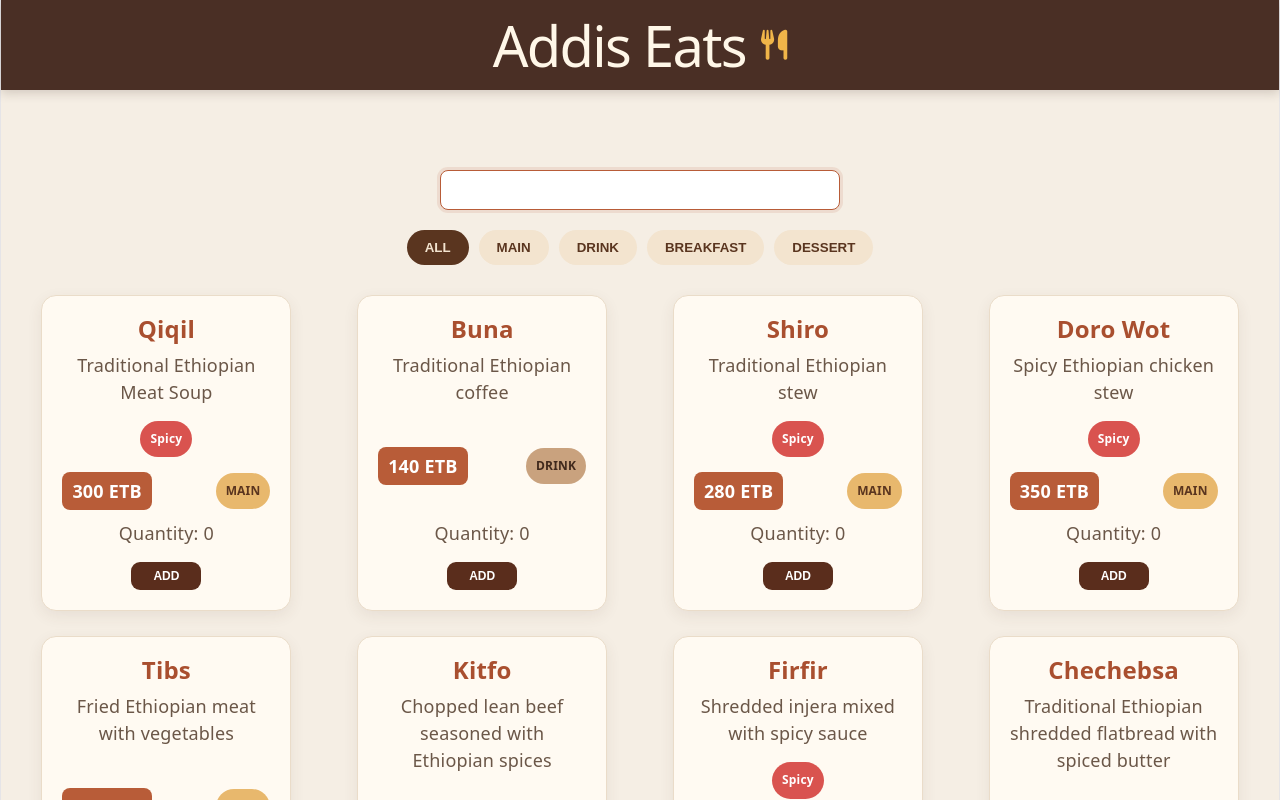
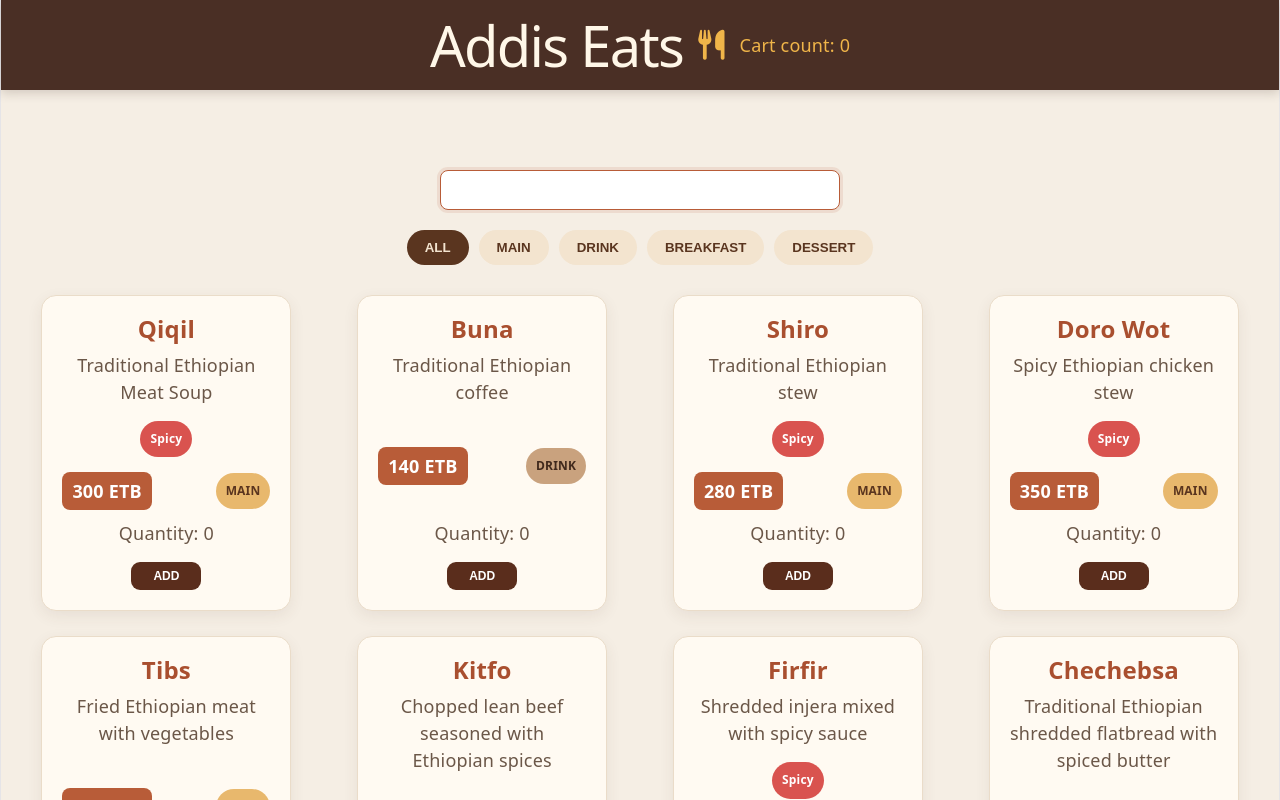
Before and after one commit to YabseraDCodes/addis-eats-menu, a React (Vite) app: page / in a window 1280 px wide. Shown: the top 800 px of the page. Built offline with nearby package versions, Linux system fonts and the light colour scheme.

Commit message:
introduce useContext and useReduce

```diff
--- a/src/App.jsx
+++ b/src/App.jsx
@@ -2,19 +2,41 @@ import { Header } from "./Header";
 import { Menu } from "./Menu";
 import { Footer } from "./Footer";
 import { OrderForm } from "./OrderForm";
+import { useReducer, useContext, createContext } from "react";
 import "./App.css";
 
+function cartReducer(state, dispatch) {
+  switch (dispatch.type) {
+    case "add":
+      return [...state, dispatch.content];
+    case "remove":
+      return [state.filter((item) => item.name !== dispatch.content.name)];
+    case "clear":
+      return [];
+    default:
+      throw new Error("Unknown action: " + dispatch.type);
+  }
+}
+
+export const cartContext = createContext();
+
+
 function App() {
+  const [cart, dispatch] = useReducer(cartReducer, []);
+
+
   return (
-    <div className="j">
-      <Header/>
-      <div className="Main">
-        <div className="Main-overlay">
-          <Menu/>
+    <cartContext.Provider value={{ cart, dispatch }}>
+      <div className="j">
+        <Header />
+        <div className="Main">
+          <div className="Main-overlay">
+            <Menu />
+          </div>
+          <Footer />
         </div>
-        <Footer/>
       </div>
-    </div>
+    </cartContext.Provider>
   );
 }
 
--- a/src/Dish.jsx
+++ b/src/Dish.jsx
@@ -1,9 +1,14 @@
 import PropTypes from "prop-types";
 import { Card } from "./Card";
 import { useState } from "react";
+import { useContext, createContext } from "react"
+import {cartContext} from "./App.jsx"
+
 
 export function Dish({ name, price, description, category, spicy, currency = "ETB", totalPrice, makeTotal }) {
   const [count, setCount] = useState(0);
+  const {cart, dispatch} = useContext(cartContext);
+
   return (
     <Card>
       <div>
@@ -21,8 +26,8 @@ export function Dish({ name, price, description, category, spicy, currency = "ET
         </span>
       </div>
       <div className="addItem">
-        <p>Quantity: {count}</p>
-        <button className="addBtn" onClick={() => {setCount(count + 1); makeTotal(totalPrice + price)}}>ADD</button>
+        <p>Quantity: {cart.length}</p>
+        <button className="addBtn" onClick={() => dispatch({type: "add", content: {name, price, description, category, spicy, currency, totalPrice}})}>ADD</button>
       </div>
     </Card>
   );
--- a/src/Header.jsx
+++ b/src/Header.jsx
@@ -1,6 +1,12 @@
+import { useContext, createContext } from "react"
+import {cartContext} from "./App.jsx"
+
 export function Header(){
+    const {cart} = useContext(cartContext);
+
     return <div className='Header'>
         <h1 style={{color: "#f7ff8b"}}>Addis Eats</h1>
     <i class="fa fa-cutlery" aria-hidden="true" style={{fontSize: "30px"}}></i>
+    <p>Cart count: {cart.length}</p>
 </div>
 }
```
